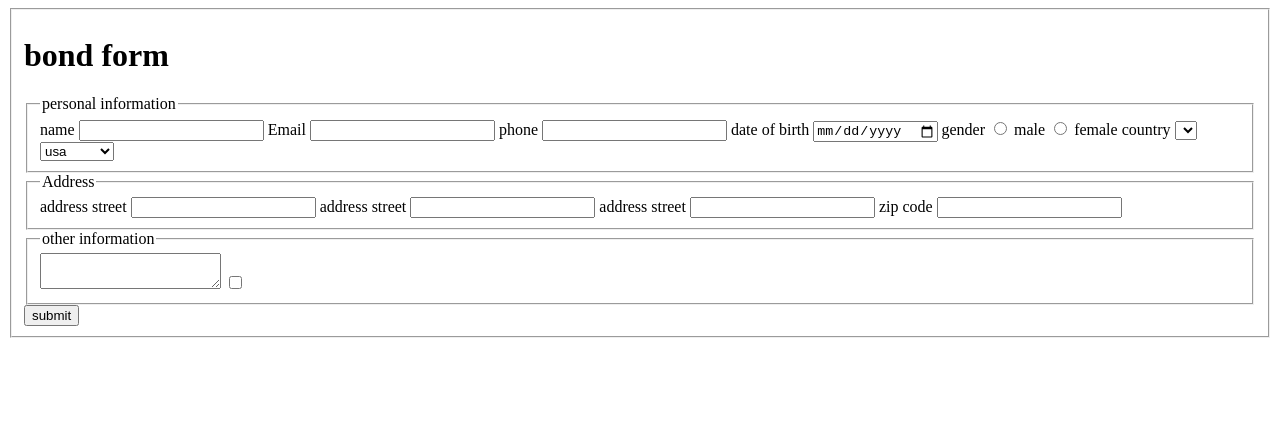
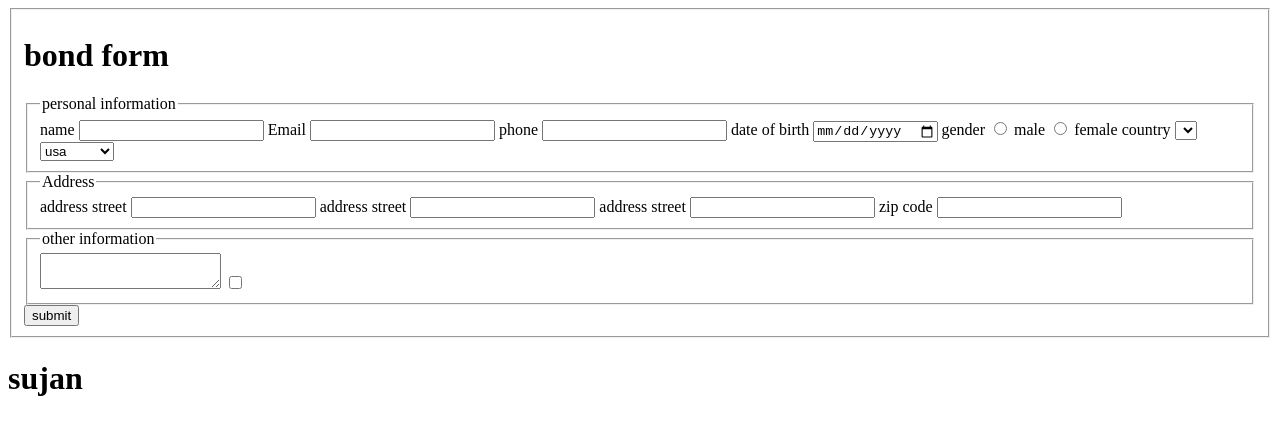
Before and after one commit to sujanmx/java, a plain HTML site: page f4.html in a window 1280 px wide. Drawn offline with Linux system fonts and the light colour scheme.

Commit message:
second commit

```diff
--- a/f4.html
+++ b/f4.html
@@ -78,5 +78,6 @@
     <button>submit</button>
 </fieldset>
    </form>
+   <h1>sujan</h1>
 </body>
 </html>
```
